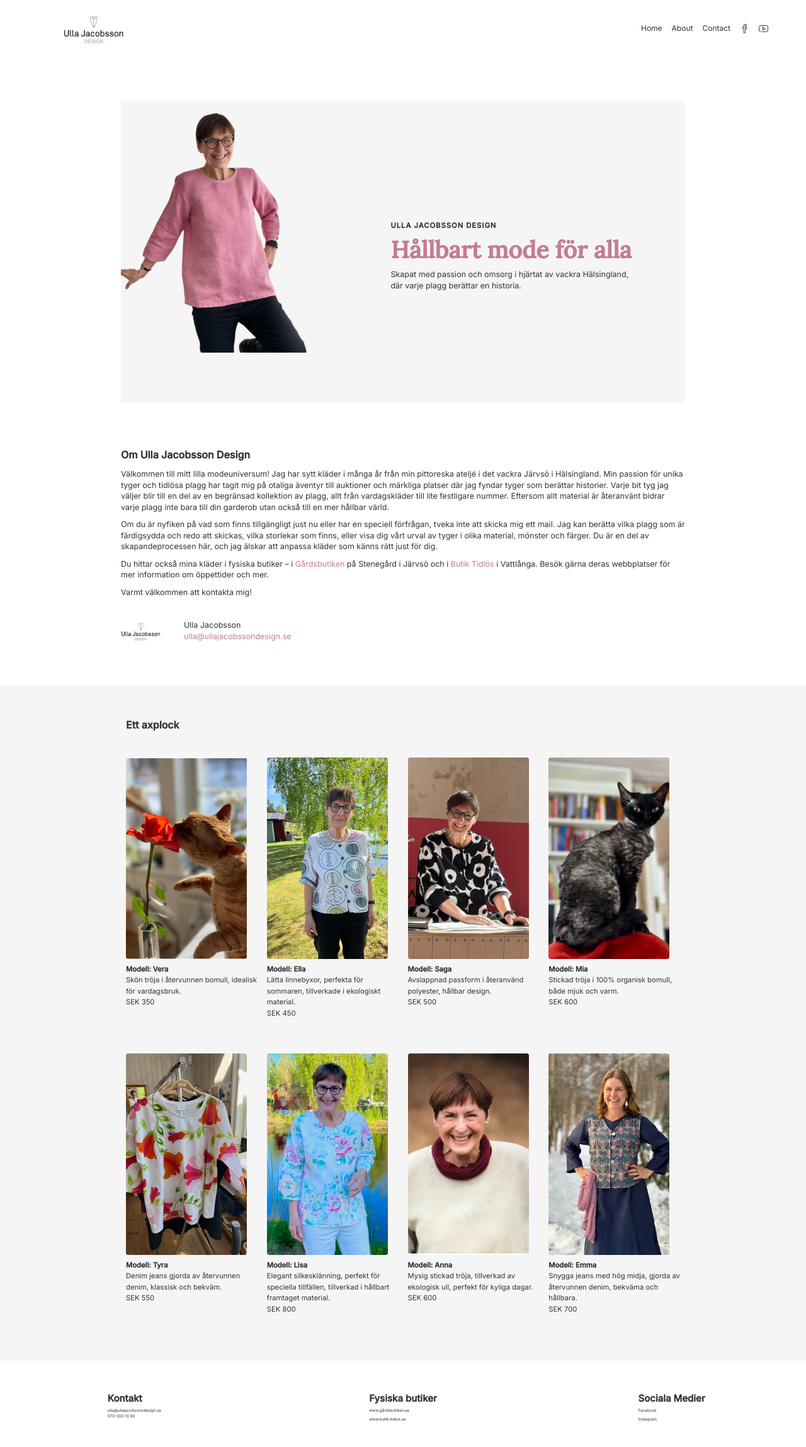
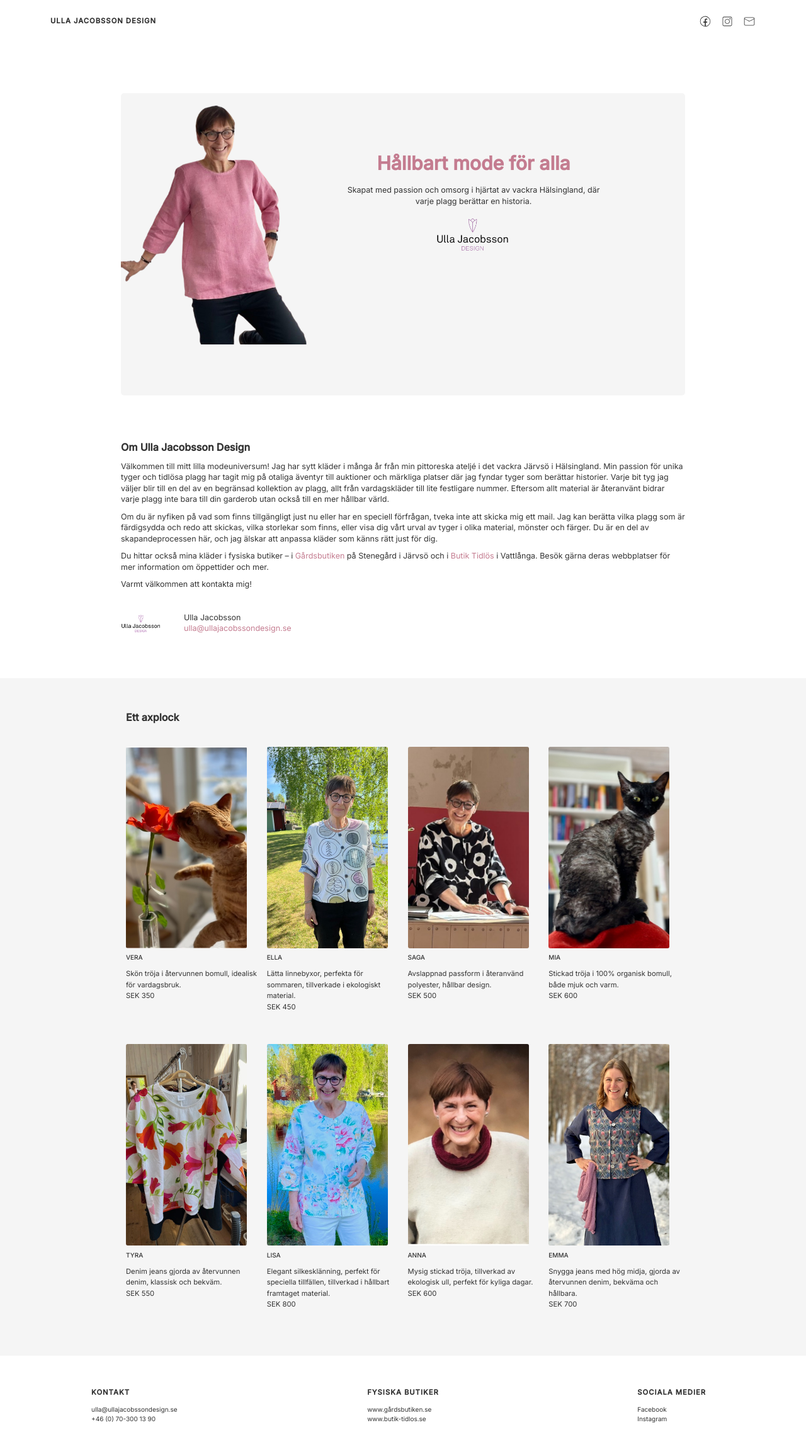
Before and after one commit to hanna-fmw/ulla-jacobsson-design, a Next.js app: page / in a window 1280 px wide. Shown: the top 2298 px of the page at 63% size. Built offline with nearby package versions, Linux system fonts and the light colour scheme.

Commit message:
Updated styling

```diff
--- a/app/components/Footer.tsx
+++ b/app/components/Footer.tsx
@@ -1,42 +1,63 @@
 import Link from 'next/link'
 import React from 'react'
-import { SlSocialFacebook, SlSocialTwitter, SlSocialYoutube } from 'react-icons/sl'
+import { CiFacebook } from 'react-icons/ci'
+import { CiInstagram } from 'react-icons/ci'
+import { CiMail } from 'react-icons/ci'
 
 const Footer = () => {
 	return (
-		<footer className='mx-auto py-10 w-[90vw] md:w-screen'>
+		<footer className='text-lg mx-auto py-10 w-[90vw] md:w-screen'>
 			<>
-				<section className='w-full py-10 grid grid-cols-2 sm:grid-cols-3 font-lora'>
+				<section className='w-full py-10 grid grid-cols-2 sm:grid-cols-3'>
 					<div className='mx-auto'>
-						<h2 className='text-[14px] mb-2 md:text-2xl'>Kontakt</h2>
-						<ul>
-							<li className='cursor-pointer'>ulla@ullajacobssondesign.se</li>
-							<li>070-300&nbsp;13&nbsp;90</li>
-						</ul>
+						<h2 className='font-inter text-sm sm:text-base md:text-lg font-semibold uppercase tracking-[1px]'>
+							Kontakt
+						</h2>
+						<div className='flex flex-col text-base md:text-base'>
+							<Link
+								href='mailto:ulla@ullajacobssondesign.se'
+								className='cursor-pointer hover:text-hero-title-color-pink'>
+								ulla@ullajacobssondesign.se
+							</Link>
+							<div>+46&nbsp;(0)&nbsp;70-300&nbsp;13&nbsp;90</div>
+						</div>
 					</div>
 					<div className='mx-auto'>
-						<h2 className='text-[14px] mb-2 md:text-2xl'>Fysiska butiker</h2>
-						<div className='flex flex-col gap-2'>
-							<Link href='/'>www.gårdsbutiken.se</Link>
-							<Link href='/'>www.butik-tidlos.se</Link>
+						<h2 className='font-inter text-sm sm:text-base md:text-lg font-semibold uppercase tracking-[1px]'>
+							Fysiska butiker
+						</h2>
+						<div className='flex flex-col text-base md:text-base'>
+							<Link href='/' className='cursor-pointer hover:text-hero-title-color-pink'>
+								www.gårdsbutiken.se
+							</Link>
+							<Link href='/' className='cursor-pointer hover:text-hero-title-color-pink'>
+								www.butik-tidlos.se
+							</Link>
 						</div>
 					</div>
 					<div className='hidden sm:block sm:mx-auto'>
-						<h2 className='text-[14px] mb-2 md:text-2xl'>Sociala Medier</h2>
-						<div className='flex flex-col gap-2'>
-							<Link href='/'>Facebook</Link>
-							<Link href='/'>Instagram</Link>
+						<h2 className='font-inter text-sm sm:text-base md:text-lg font-semibold uppercase tracking-[1px]'>
+							Sociala Medier
+						</h2>
+						<div className='flex flex-col text-base md:text-base'>
+							<Link href='/' className='cursor-pointer hover:text-hero-title-color-pink'>
+								Facebook
+							</Link>
+							<Link href='/' className='cursor-pointer hover:text-hero-title-color-pink'>
+								Instagram
+							</Link>
 						</div>
 					</div>
 				</section>
-				<section className='w-[90vw] gap-6 flex justify-center sm:hidden'>
-					<Link href='/'>
-						<SlSocialFacebook size={15} color='#333' fill='#333' />
+				<section className='w-[90vw] gap-6 flex justify-center mt-4 sm:hidden'>
+					<Link href='/' className='cursor-pointer hover:text-hero-title-color-pink'>
+						<CiFacebook size={20} color='#333' fill='#333' />
 					</Link>
-					<Link
-						href='/'
-						className='text-navbar-link-color hover:text-navbar-link-hover-color hover:font-bold'>
-						<SlSocialYoutube size={15} color='#333' fill='#333' />
+					<Link href='/' className='cursor-pointer hover:text-hero-title-color-pink'>
+						<CiInstagram size={20} color='#333' fill='#333' />
+					</Link>
+					<Link href='/' className='cursor-pointer hover:text-hero-title-color-pink'>
+						<CiMail size={20} color='#333' fill='#333' />
 					</Link>
 				</section>
 			</>
--- a/app/components/HeroContent.tsx
+++ b/app/components/HeroContent.tsx
@@ -1,4 +1,6 @@
 import React from 'react'
+import Image from 'next/image'
+import logoBgRemoved from '../../public/logo-bg-removed.png'
 
 type Props = {
 	postTitle: string
@@ -6,14 +8,15 @@ type Props = {
 }
 
 const HeroContent = ({ postTitle, subheading }: Props) => (
-	<div className='absolute bottom-[10%] right-0 w-1/2 md:bottom-[35%] md:w-1/2 lg:w-[60%] px-[20px] md:px-[70px]'>
-		<h2 className='text-base md:text-lg font-semibold uppercase tracking-[1px] '>
-			Ulla Jacobsson Design
-		</h2>
-		<h1 className='text-hero-title-color-pink font-lora overflow-hidden text-5xl sm:text-6xl md:text-6xl'>
+	<div className='flex flex-col items-center absolute h-full right-8 top-[5%] md:top-[20%] md:w-1/2 md:right-[5%] lg:w-[45%] lg:right-[15%]'>
+		<h1 className='hidden sm:block font-inter text-hero-title-color-pink overflow-hidden sm:text-4xl lg:text-5xl'>
 			{postTitle}
 		</h1>
-		<p className='font-inter text-base md:text-xl mt-3'>{subheading}</p>
+
+		<p className='hidden sm:block text-center font-inter sm:text-base lg:text-xl mt-3'>
+			{subheading}
+		</p>
+		<Image src={logoBgRemoved} alt='logo' width={120} height={120} />
 	</div>
 )
 
--- a/app/components/ItemCard.tsx
+++ b/app/components/ItemCard.tsx
@@ -14,20 +14,22 @@ type ItemProps = {
 
 const ItemCard = ({ item }: ItemProps) => {
 	return (
-		<section className='cursor-pointer py-4'>
-			<div className='mt-8'>
-				<div className='relative'>
+		<section className='cursor-pointer py-2 md:py-4'>
+			<div className='mt-6'>
+				<div>
 					<Image
-						// src='/images/linen_shirt.jpg'
 						src={`/images/${item.image}`}
 						alt='Post Image'
 						width={250}
 						height={200}
-						className='object-cover w-[90vw] h-[30vh] md:w-[35vw] sm:h-[55vh] md:h-[35vh] lg:w-[15vw] lg:h-[40vh] rounded-md'
+						className='object-cover object-center w-[45vw] h-[45vh] sm:object-top sm:h-[55vh] md:w-[35vw] md:h-[45vh] lg:w-[15vw] lg:h-[40vh] rounded-[3px]'
 					/>
 				</div>
 				<div className='mt-3'>
-					<div className='font-semibold text-base md:text-lg'>Modell: {item.model_name}</div>
+					<h2 className='font-inter font-medium text-sm sm:text-base md:text-base uppercase'>
+						{item.model_name}
+					</h2>
+
 					<div className='text-base md:text-lg'>{item.short_description}</div>
 					<div className='text-base md:text-lg'>{item.price}</div>
 				</div>
--- a/app/components/Navbar.tsx
+++ b/app/components/Navbar.tsx
@@ -1,41 +1,31 @@
 import Link from 'next/link'
 import React from 'react'
-import { SlSocialTwitter } from 'react-icons/sl'
-import { SlSocialFacebook } from 'react-icons/sl'
-import { SlSocialYoutube } from 'react-icons/sl'
-import Image from 'next/image'
-import logo from '../../public/logo.png'
+import { CiFacebook } from 'react-icons/ci'
+import { CiInstagram } from 'react-icons/ci'
+import { CiMail } from 'react-icons/ci'
 
 const Navbar = () => {
 	return (
-		<div className='m-8 flex justify-between items-center w-screen p-6 md:px-16 h-20 lg:px-32'>
-			<Link href='/' className='cursor-pointer font-semibold'>
-				<Image src={logo} alt='logo' width={100} height={100} />
-			</Link>
+		<div className='py-10 mx-auto flex justify-between items-center w-[90vw] md:w-[80vw] md:px-16 lg:w-screen lg:px-32'>
+			<div className='hidden sm:visible'></div>
 
-			<nav className='flex gap-6 items-center'>
-				<Link
-					href='/'
-					className='text-sm md:text-[12px] hover:underline hover:underline-offset-2 hover:decoration-hero-title-color'>
-					Home
-				</Link>
-				<Link
-					href='/'
-					className='text-sm md:text-[12px] hover:underline hover:underline-offset-2 hover:decoration-hero-title-color'>
-					About
-				</Link>
-				<Link
-					href='/'
-					className='text-sm md:text-[12px] hover:underline hover:underline-offset-2 hover:decoration-hero-title-color'>
-					Contact
-				</Link>
+			<h2 className='font-inter text-sm sm:text-base md:text-lg font-semibold uppercase tracking-[1px] '>
+				Ulla Jacobsson Design
+			</h2>
+
+			<nav className='flex gap-6 items-center translate-y-[-25%]'>
 				<Link href='/'>
-					<SlSocialFacebook size={15} />
+					<CiFacebook size={20} />
 				</Link>
 				<Link
 					href='/'
 					className='text-navbar-link-color hover:text-navbar-link-hover-color hover:font-bold'>
-					<SlSocialYoutube size={15} />
+					<CiInstagram size={20} />
+				</Link>
+				<Link
+					href='mailto:ulla@ullajacobssondesign.se'
+					className='text-navbar-link-color hover:text-navbar-link-hover-color hover:font-bold'>
+					<CiMail size={20} />
 				</Link>
 			</nav>
 		</div>
```
